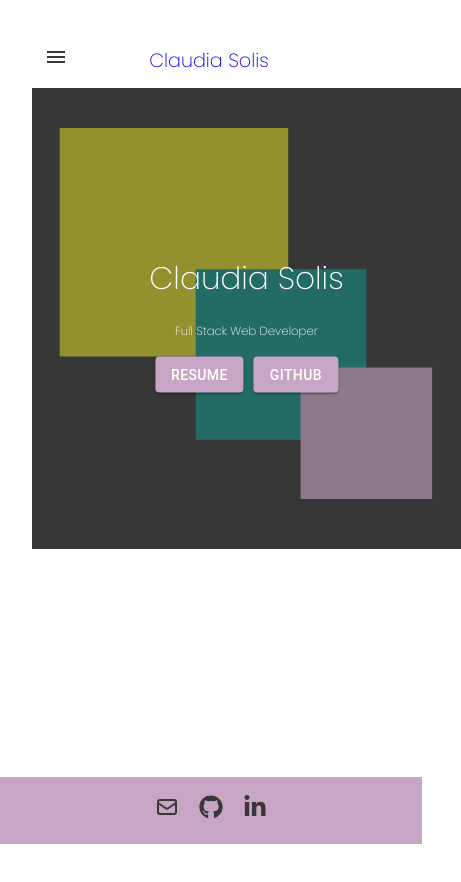
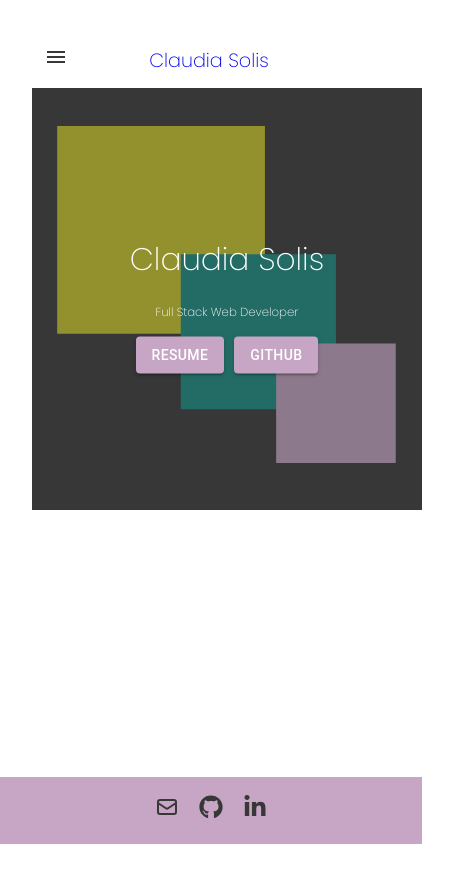
Before and after one commit to cjsolis12/claudia-solis, a React (Vite) app: page / in a window 390 px wide. Shown: the top 882 px of the page, 461 px wide, since content can reach past the window. Built offline with nearby package versions, Linux system fonts and the light colour scheme.

Commit message:
removed padding on hero section from smaller screens

```diff
--- a/src/index.css
+++ b/src/index.css
@@ -97,12 +97,14 @@ a {
 @media (max-width: 768px) {
   .hero-section {
     height: 50vh;
+    padding: 0;
+
   }
 
   .overlay-text {
     left: 50%;
     /* Center the text horizontally on small screens */
-    transform: translate(-50%, -50%);
+    transform: translateX(-50%) translateY(-50%);
     text-align: center;
     width: 80%;
     word-break: break-word;
```
